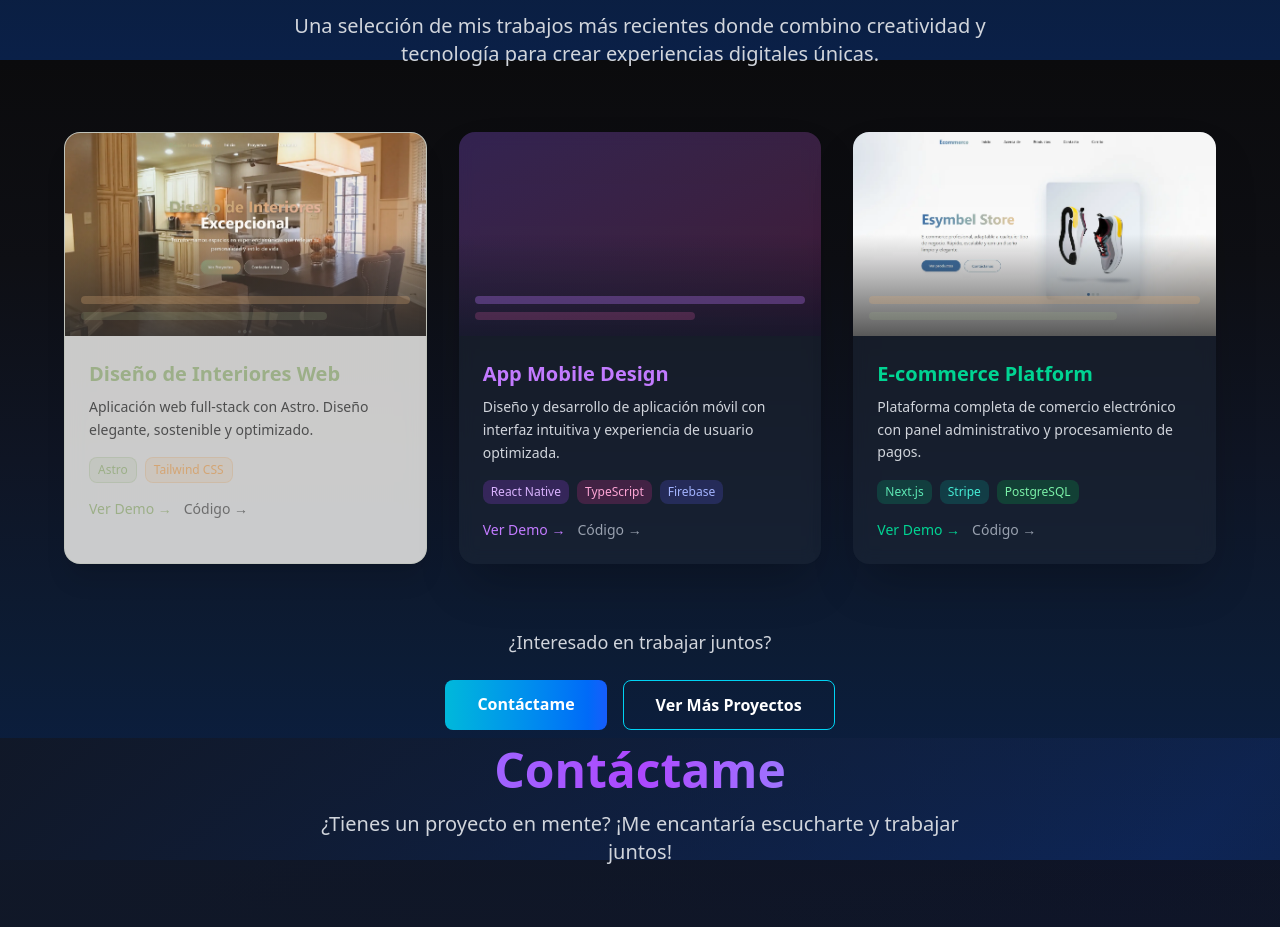
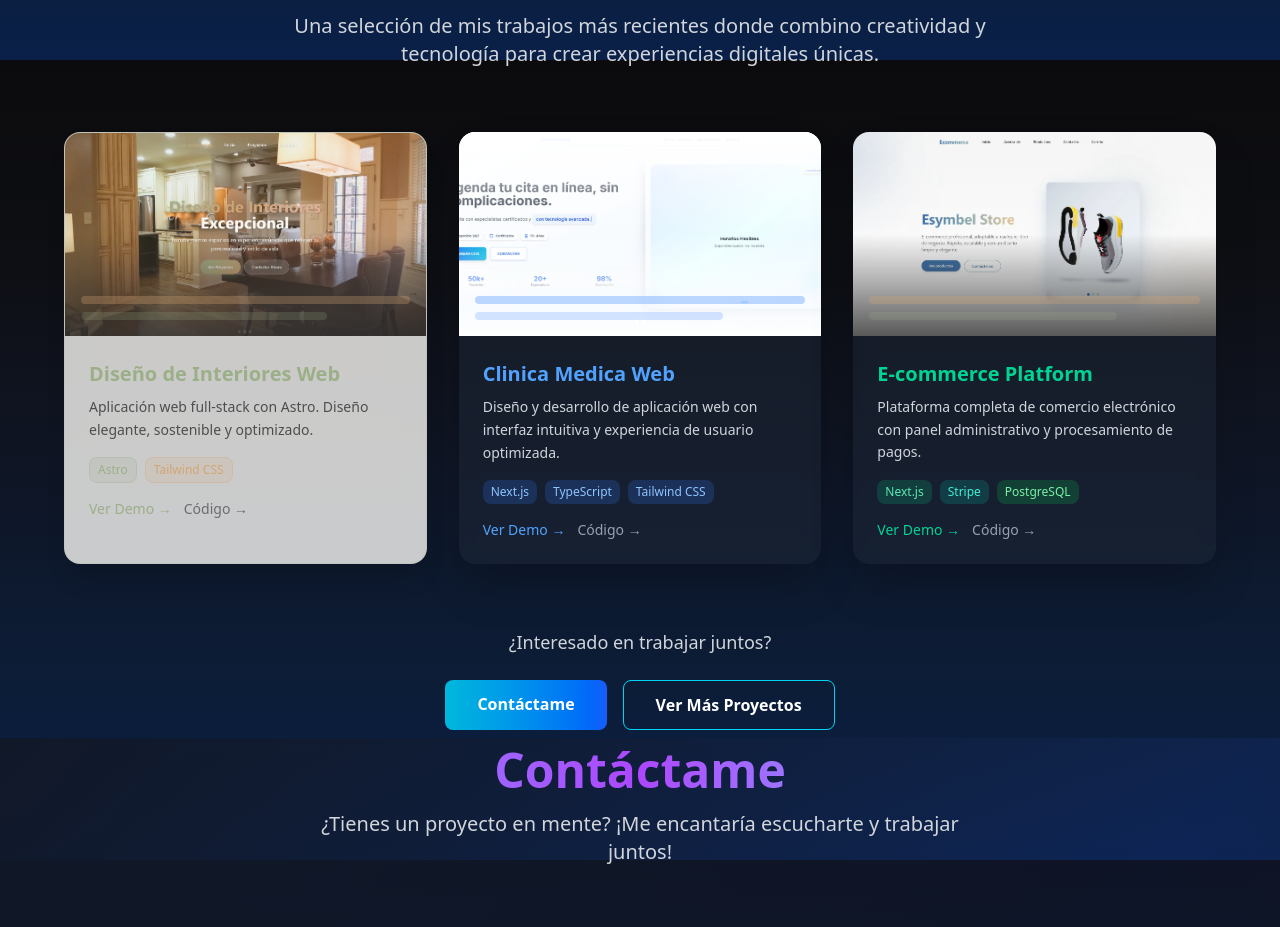
Before and after one commit to JosueDev09/portafolio2025, an Astro site: page / in a window 1280 px wide. Shown: the part 3140-4067 px from the top of the page. Built offline with nearby package versions, Linux system fonts and the light colour scheme; Astro itself is replaced by a stand-in of ours; what @midudev/tailwind-animations would draw is missing.

Commit message:
Se agrego un proyecto mas

```diff
--- a/src/components/proyects/proyects.astro
+++ b/src/components/proyects/proyects.astro
@@ -71,28 +71,36 @@
 
 
       <!-- Proyecto 2 -->
-      <div class="group bg-gray-800/50 backdrop-blur-sm rounded-2xl overflow-hidden shadow-2xl hover:shadow-purple-500/20 transition-all duration-500 hover:-translate-y-2">
-        <div class="aspect-video bg-gradient-to-br from-purple-500/20 to-pink-600/20 relative overflow-hidden">
-          <div class="absolute inset-0 bg-gradient-to-t from-gray-900/80 via-transparent to-transparent"></div>
+      <div class="group bg-gray-800/50 backdrop-blur-sm rounded-2xl overflow-hidden shadow-2xl hover:shadow-blue-500/20 transition-all duration-500 hover:-translate-y-2">
+       <div class="aspect-video relative overflow-hidden">
+          <img
+            src="/clinica-medica.webp"
+            alt="Proyecto de Clínica Médica"
+            class="absolute inset-0 w-full h-full object-cover transform group-hover:scale-110 transition-transform duration-700"
+          />
+          <!-- Overlay cálido para contraste -->
+          <div class="absolute inset-0 bg-gradient-to-t from-white via-blue-50 to-white via-transparent to-transparent"></div>
+
+          <!-- Barras decorativas en tonos dorados -->
           <div class="absolute bottom-4 left-4 right-4">
-            <div class="w-full h-2 bg-purple-400/30 rounded-full mb-2"></div>
-            <div class="w-2/3 h-2 bg-pink-400/20 rounded-full"></div>
+            <div class="w-full h-2 bg-blue-500/30 rounded-full mb-2"></div>
+            <div class="w-3/4 h-2 bg-blue-500/20 rounded-full"></div>
           </div>
         </div>
         <div class="p-6">
-          <h3 class="text-xl font-bold mb-2 text-purple-400 group-hover:text-purple-300 transition-colors">
-            App Mobile Design
+          <h3 class="text-xl font-bold mb-2 text-blue-400 group-hover:text-blue-300 transition-colors">
+            Clinica Medica Web
           </h3>
           <p class="text-gray-300 text-sm mb-4 leading-relaxed">
-            Diseño y desarrollo de aplicación móvil con interfaz intuitiva y experiencia de usuario optimizada.
+            Diseño y desarrollo de aplicación web con interfaz intuitiva y experiencia de usuario optimizada.
           </p>
           <div class="flex flex-wrap gap-2 mb-4">
-            <span class="px-2 py-1 bg-purple-500/20 text-purple-300 text-xs rounded-lg">React Native</span>
-            <span class="px-2 py-1 bg-pink-500/20 text-pink-300 text-xs rounded-lg">TypeScript</span>
-            <span class="px-2 py-1 bg-indigo-500/20 text-indigo-300 text-xs rounded-lg">Firebase</span>
+            <span class="px-2 py-1 bg-blue-500/20 text-blue-300 text-xs rounded-lg">Next.js</span>
+            <span class="px-2 py-1 bg-blue-500/20 text-blue-300 text-xs rounded-lg">TypeScript</span>
+            <span class="px-2 py-1 bg-blue-500/20 text-blue-300 text-xs rounded-lg">Tailwind CSS</span>
           </div>
           <div class="flex gap-3">
-            <a href="#" class="text-purple-400 hover:text-purple-300 text-sm font-medium transition-colors">
+            <a href="#" class="text-blue-400 hover:text-blue-300 text-sm font-medium transition-colors">
               Ver Demo →
             </a>
             <a href="#" class="text-gray-400 hover:text-white text-sm font-medium transition-colors">
```
Also changed, not shown: public/assets/img/clinica-medica.png (added), public/assets/imgConvertidas/image.webp (added), public/clinica-medica.webp (added).
